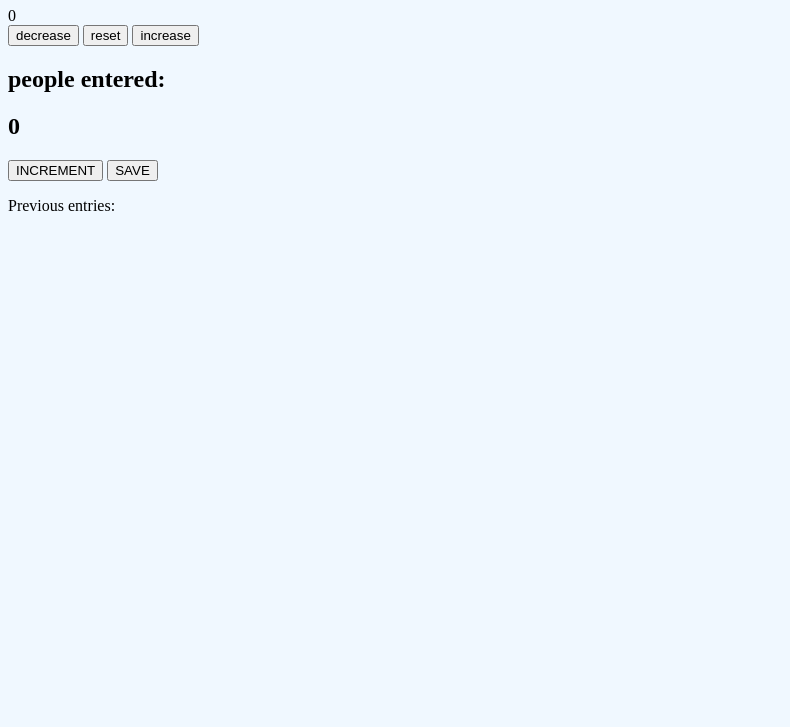
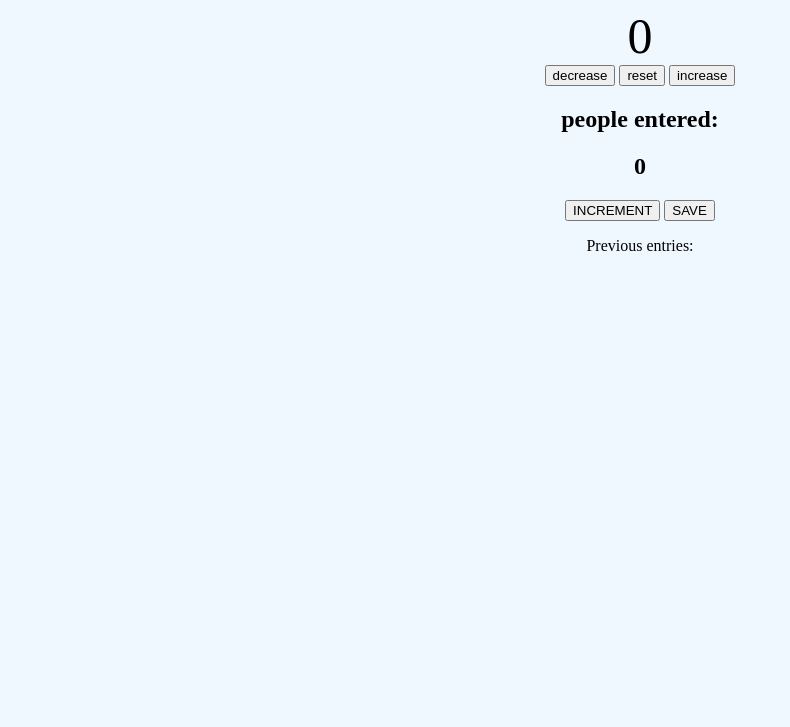
Before and after one commit to SEMBADAAYUMI/percobaan, a plain HTML site: page index.html in a window 1280 px wide. Shown: the part 73-800 px from the top of the page, without its empty margins (0-790 px from the left). Drawn offline with Linux system fonts and the light colour scheme.

Commit message:
menambahkan fitur baru

```diff
--- a/index.js
+++ b/index.js
@@ -5,7 +5,7 @@ const value = document.querySelector("#value");
 const btns = document.querySelectorAll(".btn");
 
 btns.forEach(function (btn) {
-  btn.addEventListener("click", function (e) {
+  btn.addEventListener("click", (e) => {
     const styles = e.currentTarget.classList;
     if (styles.contains("decrease")) {
       count--;
--- a/style.css
+++ b/style.css
@@ -1,6 +1,7 @@
 body {
   background-color: aliceblue;
+  text-align: center;
 }
-main {
-  align-items: center;
+#value {
+  font-size: 50px;
 }
```
